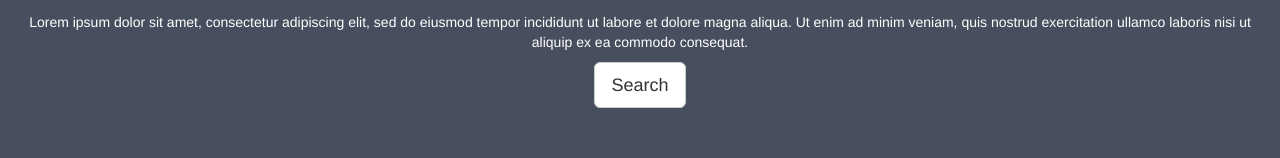
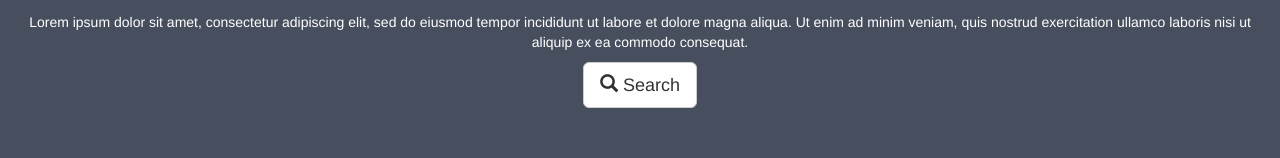
Before and after one commit to thanhvinhle/w3schools, a plain HTML site: page Bootstrap/Theme_SimplyMe/index.html in a window 1280 px wide. Shown: the part 717-875 px from the top of the page. Drawn offline with nearby package versions, Linux system fonts and the light colour scheme.

Commit message:
Add the search icon to the search button

```diff
--- a/Bootstrap/Theme_SimplyMe/index.html
+++ b/Bootstrap/Theme_SimplyMe/index.html
@@ -38,7 +38,9 @@
 <div class="container-fluid bg-2 text-center">
   <h3>What Am I?</h3>
   <p>Lorem ipsum dolor sit amet, consectetur adipiscing elit, sed do eiusmod tempor incididunt ut labore et dolore magna aliqua. Ut enim ad minim veniam, quis nostrud exercitation ullamco laboris nisi ut aliquip ex ea commodo consequat.</p>
-  <a href="#" class="btn btn-default btn-lg">Search</a>
+  <a href="#" class="btn btn-default btn-lg">
+    <span class="glyphicon glyphicon-search"></span> Search
+  </a>
 </div>
 
 <div class="container-fluid bg-3 text-center">
```
